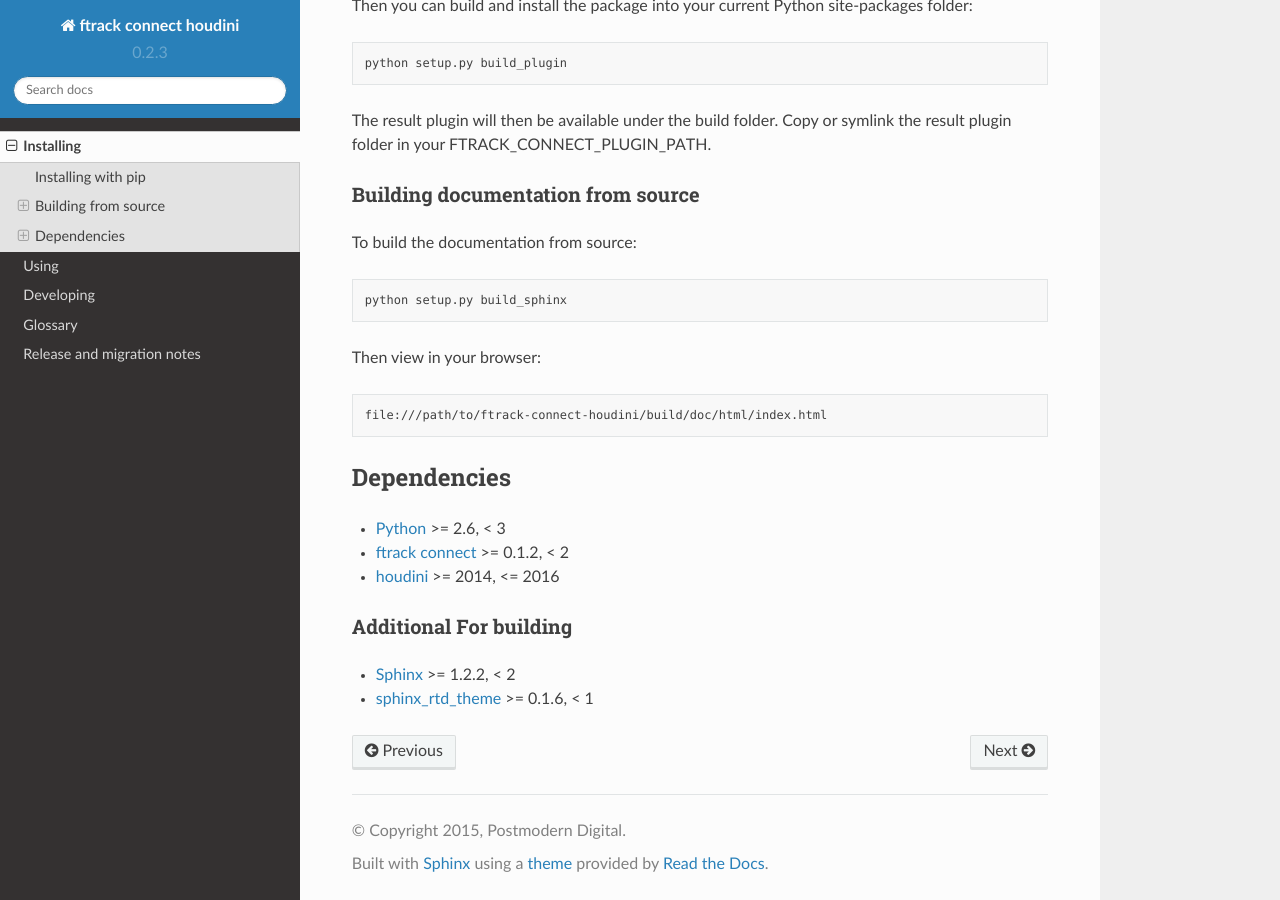
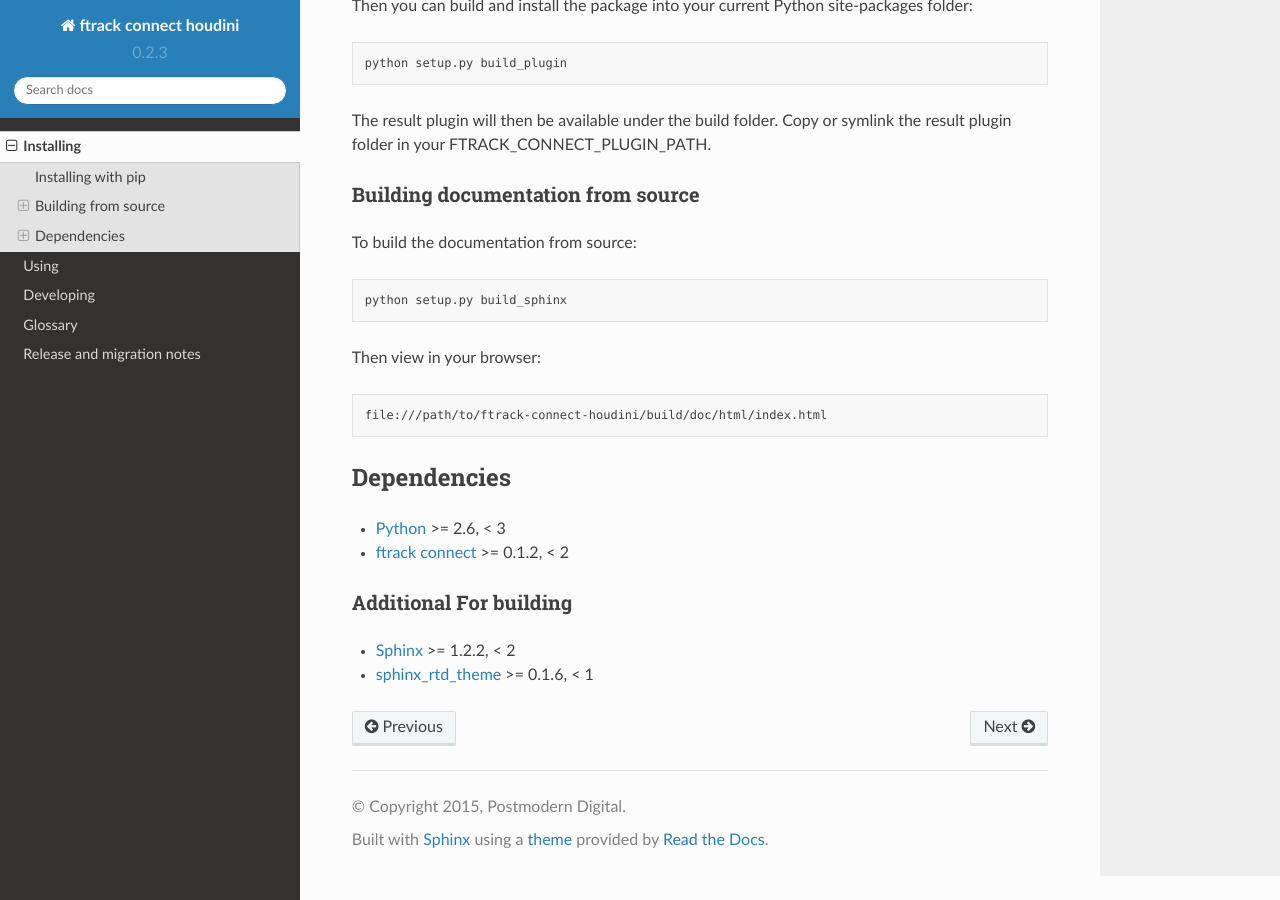
Before and after one commit to ftrackhq/ftrack-connect-houdini, a Sphinx documentation site: the page built from doc/installing.rst, in a window 1280 px wide and 900 px high, scrolled down 632 px. Built offline with Sphinx 7.4.7 and the Read the Docs theme 2.0.0, drawn with Linux system fonts in a browser that asks for light colours.

Commit message:
code cleanup

```diff
--- a/doc/installing.rst
+++ b/doc/installing.rst
@@ -55,7 +55,6 @@
 
 * `Python <http://python.org>`_ >= 2.6, < 3
 * `ftrack connect <https://bitbucket.org/ftrack/ftrack-connect>`_ >= 0.1.2, < 2
-* `houdini <http://www.autodesk.com/products/houdini/overview>`_ >= 2014, <= 2016
 
 Additional For building
 -----------------------
```
